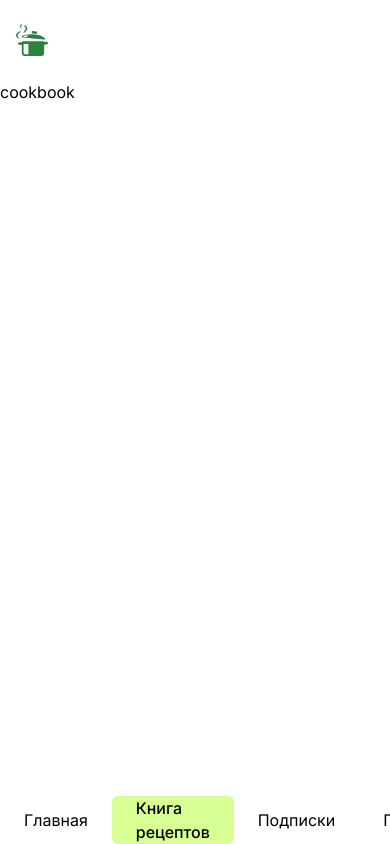
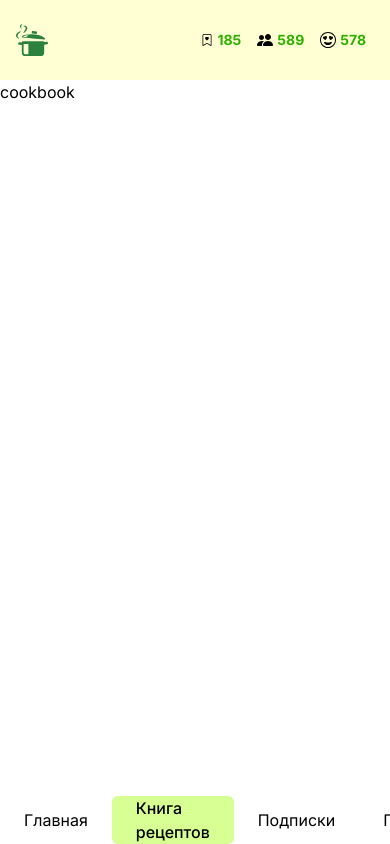
Before and after one commit to yasinskydew/yee-daa, a Next.js app: page /cookbook in a window 390 px wide. Built offline with nearby package versions, Linux system fonts and the light colour scheme.

Commit message:
Enhance global styles and layout by adding a new header color variable and implementing a Header component in PlatformLayout. Introduced user notifications alongside improved responsiveness in the layout structure.

```diff
--- a/app/(platform)/layout.tsx
+++ b/app/(platform)/layout.tsx
@@ -1,9 +1,14 @@
 import AppNav from '@/app/ui/platform/app-nav'
-import BreadcrumbsNav from '@/app/ui/platform/breadcrumbs-nav'
 import CategoryNav from '@/app/ui/platform/category-nav'
-import Logo from '@/app/ui/primitives/logo'
-import UserCard from '@/app/ui/composites/user-card'
+import Header from '@/app/ui/composites/header'
+import UserNotifications from '@/app/ui/composites/notification/user-notification'
 import { getCategories } from '@/app/data/categories'
+
+const USER_NOTIFICATIONS = {
+  saved: 185,
+  users: 589,
+  likes: 578,
+} as const
 
 export default function PlatformLayout({
   children,
@@ -14,21 +19,7 @@ export default function PlatformLayout({
 
   return (
     <div className="flex min-h-dvh flex-col">
-      <header className="flex h-20 shrink-0 items-center justify-between px-4 py-6">
-        <div className="flex items-center gap-4">
-          <Logo size="sm" className="md:hidden" />
-          <Logo size="md" className="hidden md:block" />
-          <BreadcrumbsNav className="hidden md:flex ml-32"/>
-        </div>
-        <UserCard
-          name="Екатерина Константинопольская"
-          handle="@bake_and_pie"
-          imageSrc="/avatar-mock.jpg"
-          imageAlt="User"
-          href="#"
-          className="hidden md:block"
-        />
-      </header>
+      <Header notifications={USER_NOTIFICATIONS} />
 
       <div className="flex min-h-0 flex-1">
         <aside className="hidden w-64 shrink-0 flex-col overflow-y-auto md:flex">
@@ -36,6 +27,10 @@ export default function PlatformLayout({
         </aside>
 
         <main className="min-w-0 flex-1 pb-20 md:pb-0">{children}</main>
+
+        <aside className="hidden w-20 shrink-0 flex-col items-center pt-4 md:flex">
+          <UserNotifications {...USER_NOTIFICATIONS} />
+        </aside>
       </div>
 
       <div className="fixed inset-x-0 bottom-0 md:hidden">
--- a/app/globals.css
+++ b/app/globals.css
@@ -4,6 +4,7 @@
   --background: #ffffff;
   --foreground: #000000;
   --primary: #b1ff2e;
+  --header: #FFFFD3;
   --primary-foreground: #000000;
   --primary-soft: #d7ff94;
   --primary-strong: #2db100;
@@ -28,6 +29,14 @@ html.dark {
   --border: rgba(255, 255, 255, 0.12);
 }
 
+@theme {
+  --breakpoint-*: initial;
+  --breakpoint-sm: 22.5rem; /* 360px */
+  --breakpoint-md: 48rem; /* 768px */
+  --breakpoint-lg: 90rem; /* 1440px */
+  --breakpoint-xl: 120rem; /* 1920px */
+}
+
 @theme inline {
   --color-background: var(--background);
   --color-foreground: var(--foreground);
@@ -37,6 +46,7 @@ html.dark {
   --color-primary-strong: var(--primary-strong);
   --color-muted: var(--muted);
   --color-border: var(--border);
+  --color-header: var(--header);
   --font-sans: var(--font-inter);
   --radius-sm: var(--radius-sm);
   --radius-md: var(--radius-md);
--- /dev/null
+++ b/app/ui/composites/header.tsx
@@ -0,0 +1,37 @@
+import Logo from '@/app/ui/primitives/logo'
+import UserCard from '@/app/ui/composites/user-card'
+import BreadcrumbsNav from '@/app/ui/platform/breadcrumbs-nav'
+import UserNotifications, {
+  type UserNotificationsProps,
+} from './notification/user-notification'
+
+type HeaderProps = {
+  notifications: UserNotificationsProps
+}
+
+export default function Header({ notifications }: HeaderProps) {
+  return (
+    <header className="flex h-20 shrink-0 items-center justify-between bg-header px-4 md:px-6">
+      <div className="flex min-w-0 items-center gap-4 md:gap-8">
+        <Logo size="sm" className="md:hidden" />
+        <Logo size="md" className="hidden md:block" />
+        <BreadcrumbsNav className="hidden md:flex" />
+      </div>
+
+      <div className="flex items-center gap-4">
+        <UserNotifications
+          {...notifications}
+          className="flex-row md:hidden"
+        />
+        <UserCard
+          name="Екатерина Константинопольская"
+          handle="@bake_and_pie"
+          imageSrc="/avatar-mock.jpg"
+          imageAlt="User"
+          href="#"
+          className="hidden md:block"
+        />
+      </div>
+    </header>
+  )
+}
--- /dev/null
+++ b/app/ui/composites/notification/notification-card.tsx
@@ -0,0 +1,18 @@
+import type { ReactNode } from 'react'
+
+export type NotificationCardProps = {
+  count: number
+  icon: ReactNode
+}
+
+export default function NotificationCard({
+  count,
+  icon,
+}: NotificationCardProps) {
+  return (
+    <div className="flex items-center justify-center gap-1 px-2 py-1 md:px-1 md:py-2">
+      {icon}
+      <span className="text-sm font-bold text-primary-strong">{count}</span>
+    </div>
+  )
+}
--- /dev/null
+++ b/app/ui/composites/notification/user-notification.tsx
@@ -0,0 +1,55 @@
+import type { ReactNode } from 'react'
+import clsx from 'clsx'
+import {
+  BookmarkHeartIcon,
+  EmojiHeartEyesIcon,
+  PeopleFillIcon,
+} from '@/app/ui/icons'
+import NotificationCard from './notification-card'
+
+export type UserNotificationsProps = {
+  saved: number
+  likes: number
+  users: number
+  className?: string
+}
+
+type NotificationItem = {
+  id: string
+  count: number
+  icon: ReactNode
+}
+
+export default function UserNotifications({
+  saved,
+  likes,
+  users,
+  className,
+}: UserNotificationsProps) {
+  // Порядок как в Figma: bookmark → people → heart-eyes
+  const items: NotificationItem[] = [
+    {
+      id: 'saved',
+      count: saved,
+      icon: <BookmarkHeartIcon />,
+    },
+    {
+      id: 'users',
+      count: users,
+      icon: <PeopleFillIcon />,
+    },
+    {
+      id: 'likes',
+      count: likes,
+      icon: <EmojiHeartEyesIcon />,
+    },
+  ]
+
+  return (
+    <div className={clsx('flex md:flex-col', className)}>
+      {items.map((card) => (
+        <NotificationCard key={card.id} count={card.count} icon={card.icon} />
+      ))}
+    </div>
+  )
+}
```
